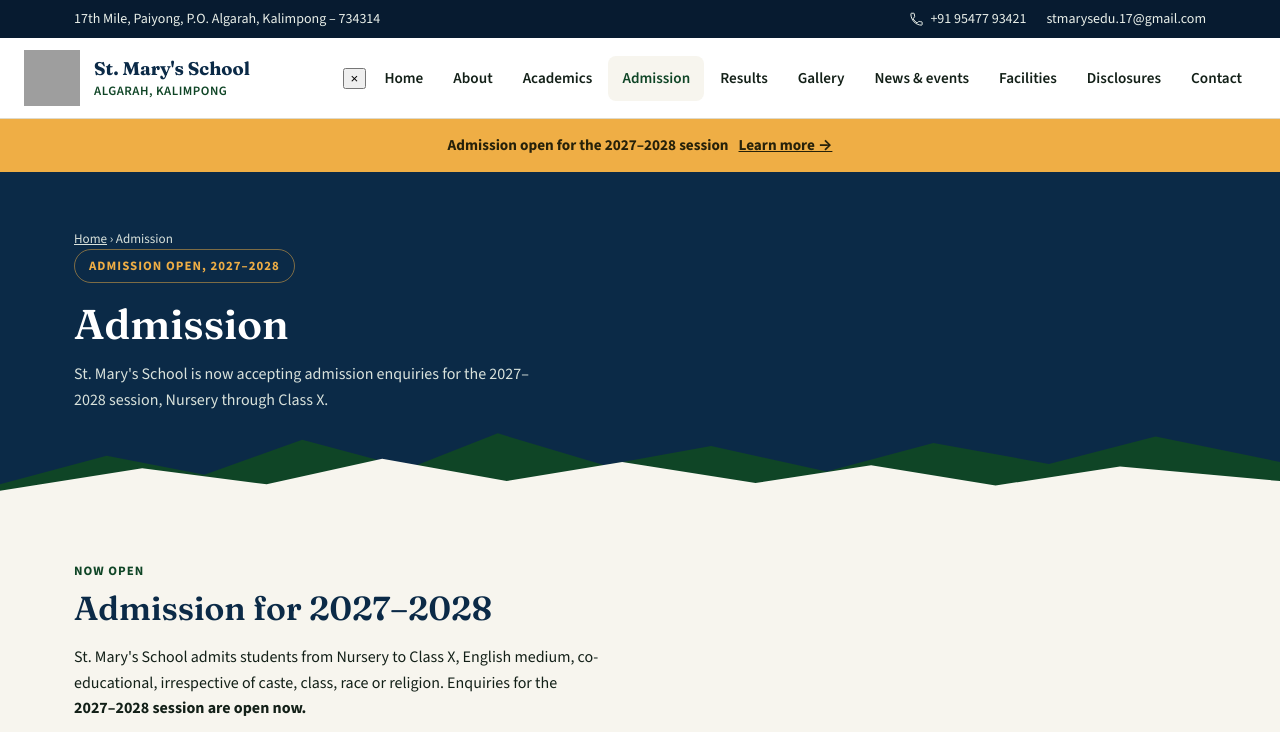
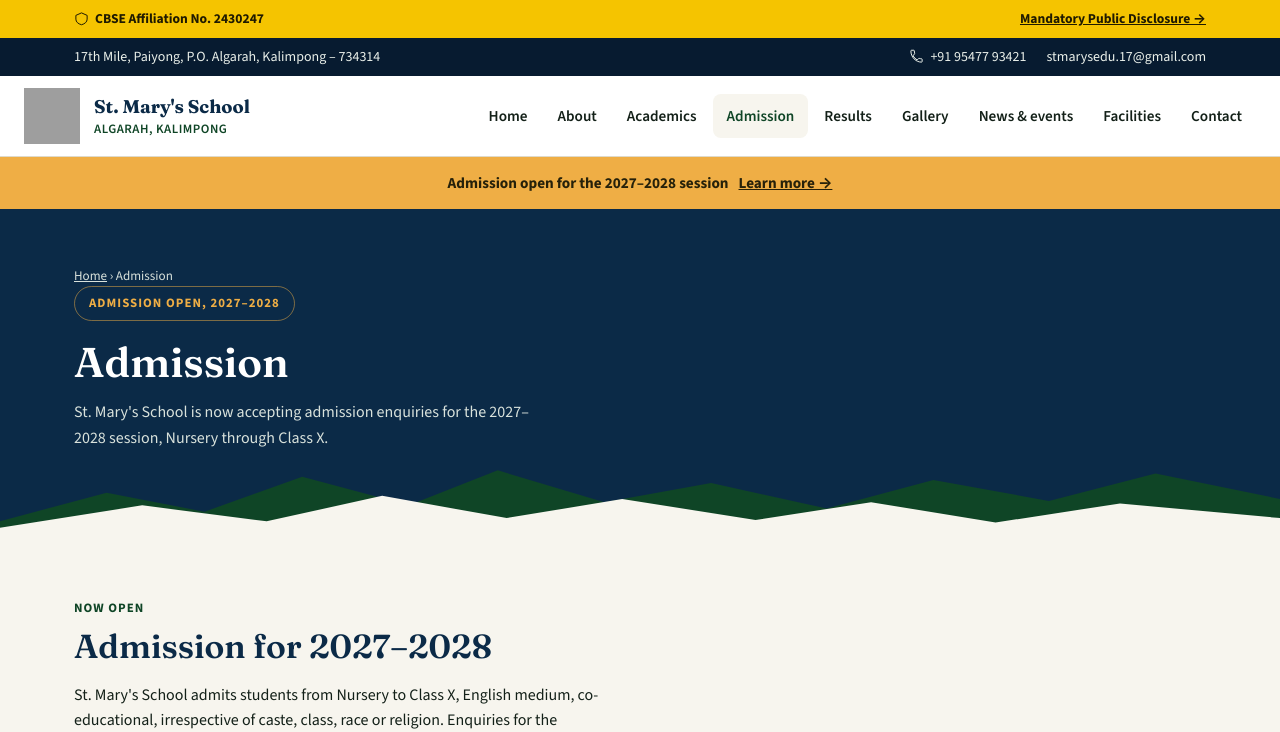
Before and after one commit to RickDas32k/STMARRYSCHOOLALGARAH, a plain HTML site: page admission.html in a window 1280 px wide. Shown: the top 732 px of the page. Drawn offline with nearby package versions, Linux system fonts and the light colour scheme; grey boxes are pictures that could not be loaded.

Commit message:
UPDATE 1.3

```diff
--- a/admission.html
+++ b/admission.html
@@ -13,6 +13,16 @@
 </head>
 <body>
 <a class="skip-link" href="#main">Skip to main content</a>
+
+<div class="cbse-strip">
+  <div class="wrap">
+    <span class="cbse-strip-text">
+      <svg width="15" height="15" viewBox="0 0 24 24" fill="none" aria-hidden="true"><path d="M12 3 3 7v6c0 4.5 3.5 7.5 9 9 5.5-1.5 9-4.5 9-9V7l-9-4Z" stroke="currentColor" stroke-width="1.6"/></svg>
+      CBSE Affiliation No. 2430247
+    </span>
+    <a href="disclosures.html" class="cbse-strip-link">Mandatory Public Disclosure &rarr;</a>
+  </div>
+</div>
 
 <div class="topbar">
   <div class="wrap">
@@ -55,7 +65,6 @@
         <li><a href="gallery.html">Gallery</a></li>
         <li><a href="news.html">News & events</a></li>
         <li><a href="facilities.html">Facilities</a></li>
-        <li><a href="disclosures.html">Disclosures</a></li>
         <li><a href="contact.html">Contact</a></li>
       </ul>
     </nav>
@@ -127,7 +136,7 @@
     <div class="footer-grid">
       <div>
         <div class="footer-brand">
-          <img src="assets/logo.webp" alt="" width="44" height="44">
+          <img src="assets/logo.png" alt="" width="44" height="44">
           <span>St. Mary's School</span>
         </div>
         <p>17th Mile, Paiyong, P.O. Algarah, P.S. Kalimpong, District Kalimpong, West Bengal &ndash; 734314. CBSE affiliation no. 2430247.</p>
@@ -154,6 +163,7 @@
     </div>
     <div class="footer-bottom">
       <span>&copy; 2026 St. Mary's School, Algarah. All rights reserved.</span>
+      <p>Managed By <b>Mr. Manoj Ghimiray</b></p>
       <a class="back-to-top" href="#top">Back to top &uarr;</a>
     </div>
   </div>
--- a/assets/styles.css
+++ b/assets/styles.css
@@ -16,7 +16,9 @@
     --maxw:1180px;
   }
   *,*::before,*::after{box-sizing:border-box;}
-  html{scroll-behavior:smooth;}
+  html{scroll-behavior:smooth;overflow-x:hidden;max-width:100%;}
+  body{overflow-x:hidden;max-width:100%;}
+  img,svg{max-width:100%;}
   @media (prefers-reduced-motion:reduce){
     html{scroll-behavior:auto;}
     *,*::before,*::after{animation-duration:0.01ms !important;animation-iteration-count:1 !important;transition-duration:0.01ms !important;scroll-behavior:auto !important;}
@@ -72,7 +74,7 @@
   .topbar a{color:#EAF0EA;text-decoration:none;}
   .topbar a:hover{text-decoration:underline;}
   .topbar .contact-strip{display:flex;gap:20px;flex-wrap:wrap;}
-  .topbar .contact-strip span, .topbar .contact-strip a{display:inline-flex;align-items:center;gap:6px;}
+  .topbar .contact-strip span, .topbar .contact-strip a{display:inline-flex;align-items:center;gap:6px;overflow-wrap:anywhere;}
 
   header.site-header{
     background:var(--paper);
@@ -116,6 +118,7 @@
     display:none;background:var(--navy);color:#fff;border:none;
     padding:10px 14px;border-radius:8px;font-weight:700;font-size:0.95rem;cursor:pointer;
   }
+  .nav-close{display:none;}
 
   @media (max-width:960px){
     .menu-toggle{display:inline-flex;align-items:center;gap:8px;}
@@ -132,7 +135,7 @@
     }
     nav.primary-nav .has-menu:hover .dropdown,
     nav.primary-nav .has-menu:focus-within .dropdown{display:block;}
-    .nav-close{align-self:flex-end;background:none;border:none;font-size:1.6rem;color:var(--navy);cursor:pointer;padding:4px 10px;}
+    .nav-close{display:flex;align-self:flex-end;background:none;border:none;font-size:1.6rem;color:var(--navy);cursor:pointer;padding:4px 10px;}
   }
   .nav-overlay{
     display:none;position:fixed;inset:0;background:rgba(7,27,48,.45);z-index:90;
@@ -372,3 +375,27 @@
 .page-hero p{color:#D9E2DC;max-width:60ch;margin-bottom:0;}
 .breadcrumb{font-size:0.82rem;color:#B9C6C0;margin-bottom:14px;}
 .breadcrumb a{color:#D9E2DC;}
+
+/* CBSE mandatory disclosure strip */
+.cbse-strip{
+  background:#F5C400;color:#1F1A00;font-size:0.85rem;font-weight:700;
+}
+.cbse-strip .wrap{
+  display:flex;align-items:center;justify-content:space-between;
+  gap:10px 16px;flex-wrap:wrap;padding:8px 24px;
+}
+.cbse-strip-text{display:inline-flex;align-items:center;gap:6px;overflow-wrap:anywhere;}
+.cbse-strip-link{
+  color:#1F1A00;text-decoration:underline;white-space:nowrap;
+}
+.cbse-strip-link:hover{color:#000;}
+
+/* Small-screen overflow safety */
+@media (max-width:480px){
+  .wrap{padding:0 16px;}
+  .cbse-strip .wrap, .topbar .wrap{padding-left:16px;padding-right:16px;}
+  .header-inner{padding:12px 16px;}
+  .hero .wrap{padding-left:16px;padding-right:16px;}
+}
+.disclosure-grid span[data-doc]{overflow-wrap:anywhere;}
+.hero-badge .aff{overflow-wrap:anywhere;}
```
Also changed, not shown: about.html (+11 -1 lines), academics.html (+11 -1 lines), contact.html (+11 -1 lines), disclosures.html (+11 -1 lines), facilities.html (+11 -1 lines), gallery.html (+11 -1 lines), index.html (+11 -4 lines), news.html (+11 -1 lines), results.html (+11 -1 lines).
